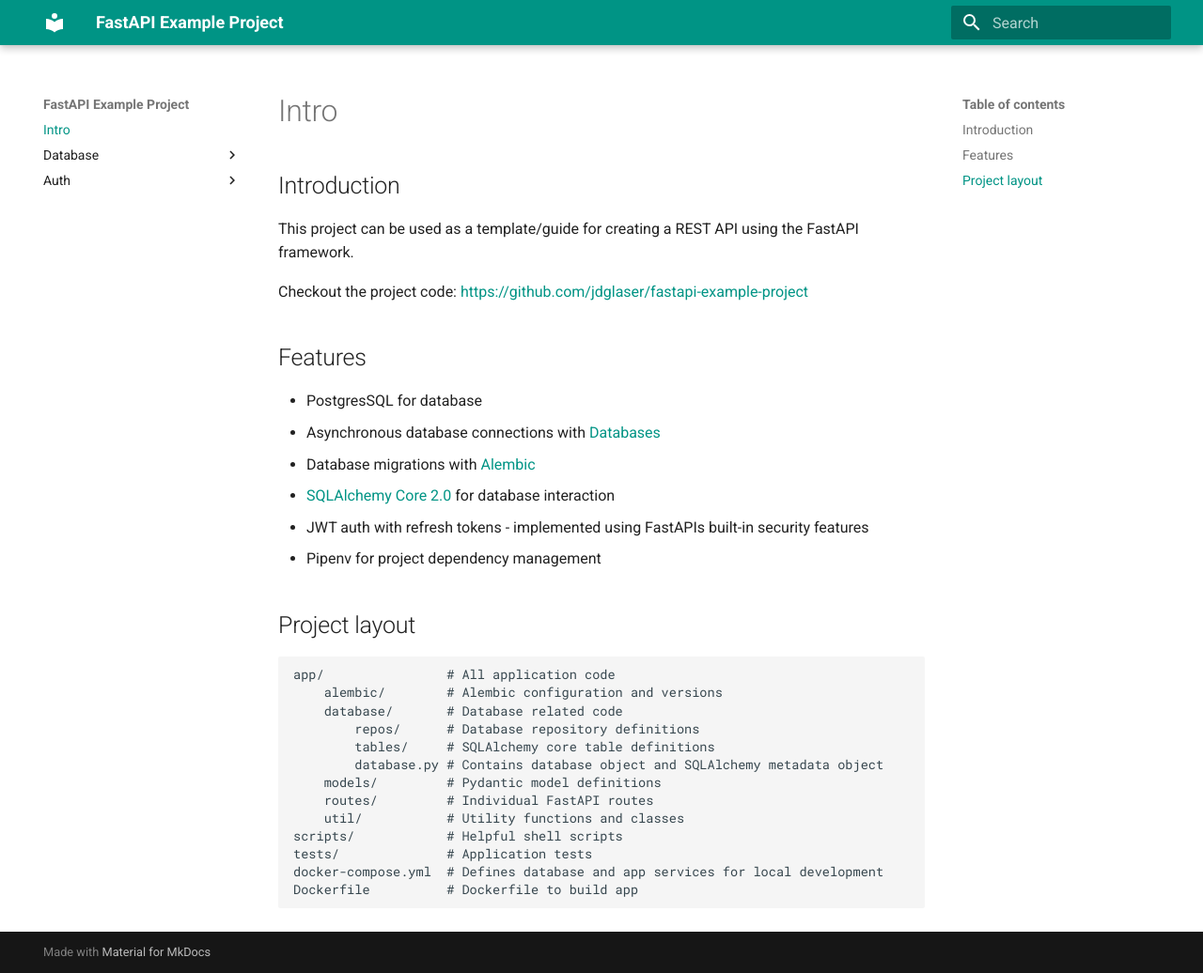
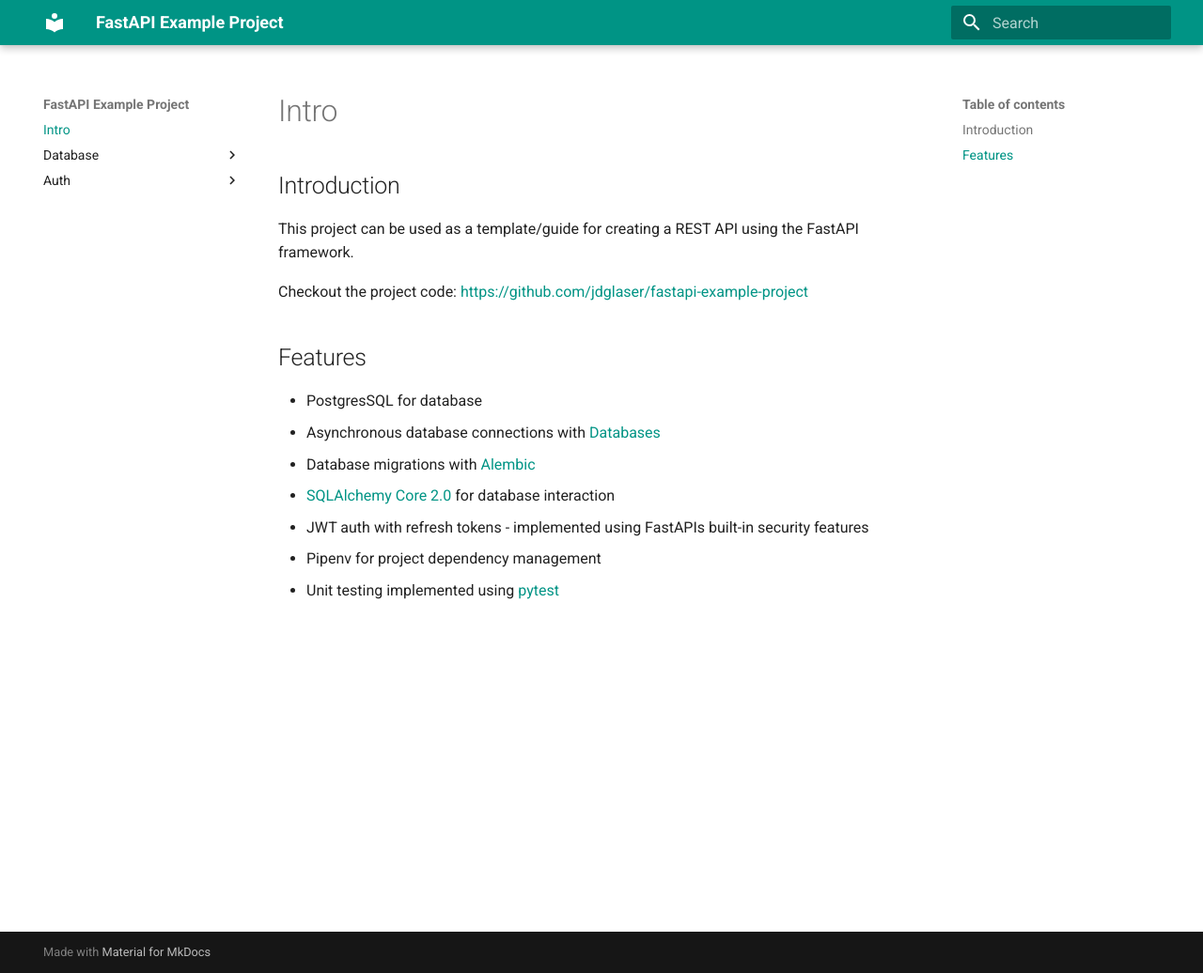
Before and after one commit to jdglaser/fastapi-example-project, an MkDocs documentation site: the page built from docs/index.md, in a window 1280 px wide and 1036 px high. Shown: the whole window at 94% size. Built offline with MkDocs 1.6.1 and Material for MkDocs 9.7.7, drawn with Linux system fonts in a browser that asks for light colours.

```diff
--- a/docs/index.md
+++ b/docs/index.md
@@ -14,20 +14,4 @@ Checkout the project code: [https://github.com/jdglaser/fastapi-example-project]
 + [SQLAlchemy Core 2.0](https://docs.sqlalchemy.org/en/14/core/future.html) for database interaction
 + JWT auth with refresh tokens - implemented using FastAPIs built-in security features
 + Pipenv for project dependency management
-
-## Project layout
-
-
-    app/                # All application code
-        alembic/        # Alembic configuration and versions
-        database/       # Database related code
-            repos/      # Database repository definitions
-            tables/     # SQLAlchemy core table definitions
-            database.py # Contains database object and SQLAlchemy metadata object
-        models/         # Pydantic model definitions
-        routes/         # Individual FastAPI routes
-        util/           # Utility functions and classes
-    scripts/            # Helpful shell scripts
-    tests/              # Application tests
-    docker-compose.yml  # Defines database and app services for local development
-    Dockerfile          # Dockerfile to build app
++ Unit testing implemented using [pytest](https://docs.pytest.org/en/6.2.x/)
```
Also changed, not shown: README.md (+6 -1 lines).
